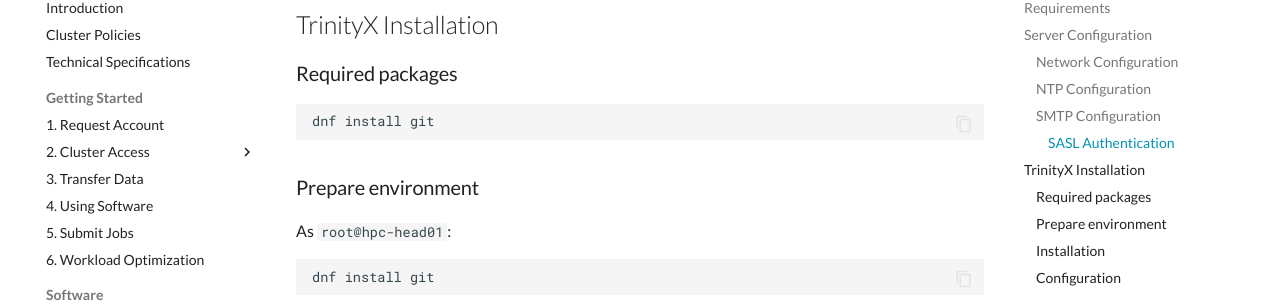
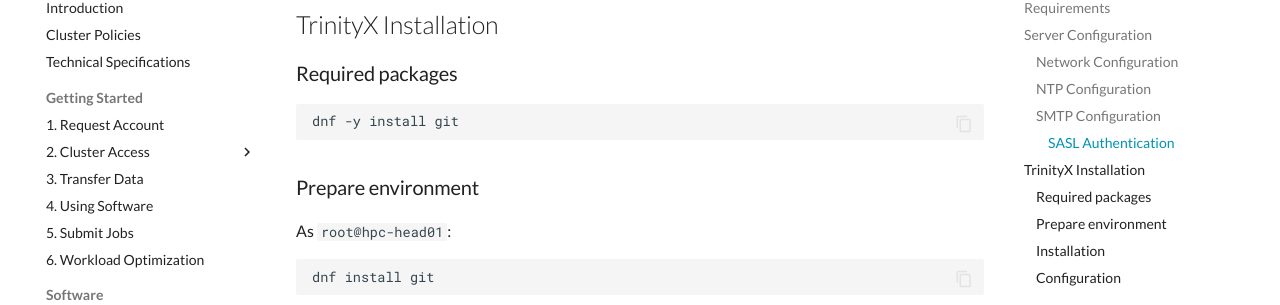
Before and after one commit to gferhpc/supercomputing.tue.nl, an MkDocs documentation site: the page built from pages/documentation/administration/trinityx/installation.md, in a window 1280 px wide and 900 px high, scrolled down 1815 px. Shown: the part 148-453 px from the top of the window. Built offline with MkDocs 1.6.1 and Material for MkDocs 9.7.7, drawn with Linux system fonts in a browser that asks for light colours.

````diff
--- a/pages/documentation/administration/trinityx/installation.md
+++ b/pages/documentation/administration/trinityx/installation.md
@@ -165,7 +165,7 @@ systemctl restart postfix.service
 ### Required packages
 
 ```shell
-dnf install git
+dnf -y install git
 ```
 
 ### Prepare environment
````
